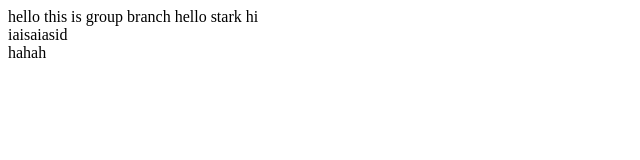
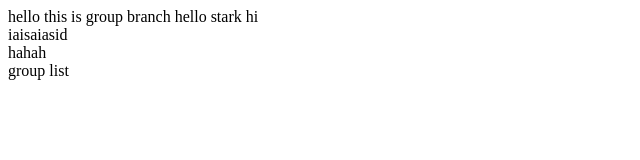
Before and after one commit to chatcto/gulp_guide, a plain HTML site: page index.html in a window 1280 px wide. Shown: the full height of the page, 0-640 px from the left. Drawn offline with Linux system fonts and the light colour scheme.

Commit message:
add config.html

```diff
--- a/index.html
+++ b/index.html
@@ -19,5 +19,9 @@
     	<div>
     		hahah
     	</div>
+
+    	<div>
+    		group list
+    	</div>
     </body>
 </html>
```
